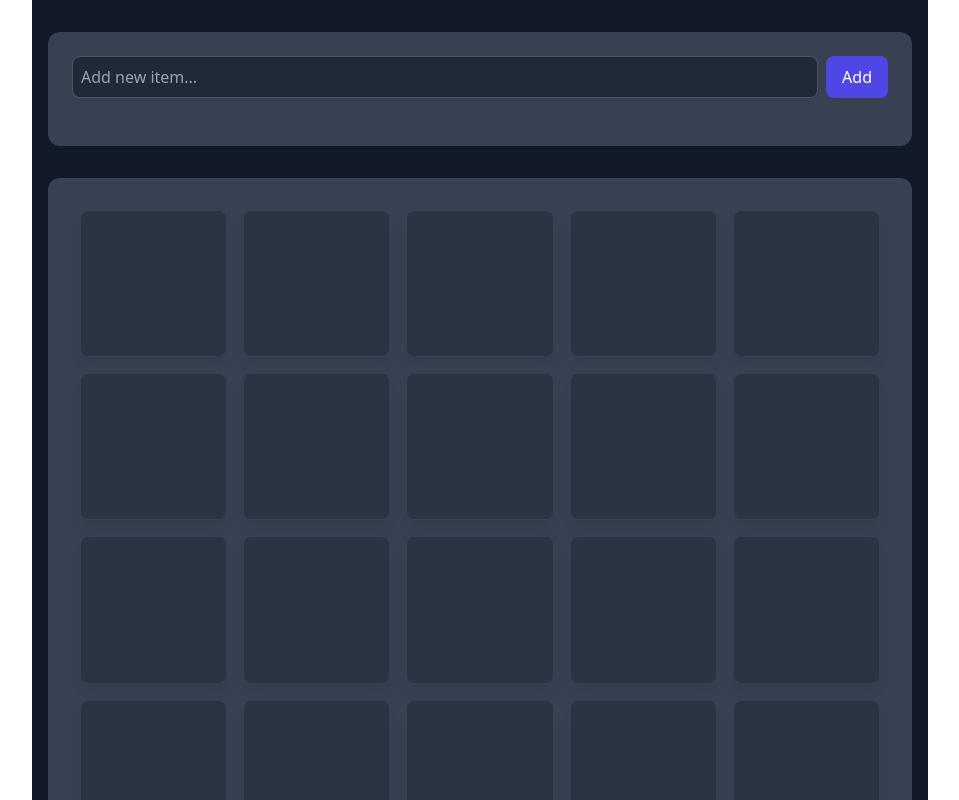
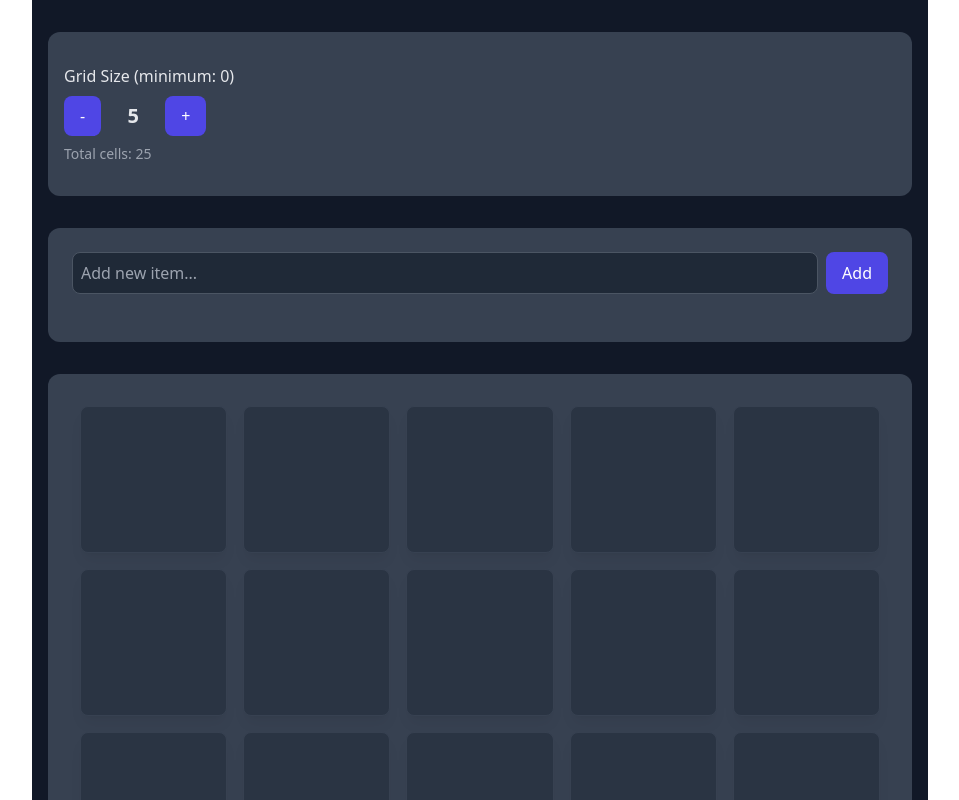
Before and after one commit to NyaStone/PredictionBingo, a React (Vite) app: page / in a window 1280 px wide. Shown: the top 800 px of the page, without its empty margins (160-1119 px from the left). Built offline with nearby package versions, Linux system fonts and the light colour scheme.

Commit message:
Added grid size selection

```diff
--- a/src/components/MainSection.tsx
+++ b/src/components/MainSection.tsx
@@ -1,9 +1,11 @@
 import Grid from "./Grid";
 import { ItemList } from "./ItemList";
+import { Settings } from "./Settings";
 
 function MainSection() {
     return (
-        <div className="w-full px-4 mx-auto md:max-w-2xl lg:max-w-3xl xl:max-w-4xl min-h-screen bg-gray-900 py-8">
+        <div className="w-full px-4 mx-auto md:max-w-2xl lg:max-w-3xl xl:max-w-4xl min-h-screen bg-gray-900 py-8 ">
+            <Settings/>
             <div className="flex flex-col">
                 <div className="order-2 md:order-1">
                     <ItemList/>
--- /dev/null
+++ b/src/components/Settings.tsx
@@ -0,0 +1,58 @@
+import { useContext } from "react";
+import { SizeContext } from "../contexts/SizeContext";
+import { ItemsContext } from "../contexts/ItemsContext";
+
+export function Settings() {
+    const [size, setSize] = useContext(SizeContext);
+    const [items, setItems] = useContext(ItemsContext);
+
+    const minSize = Math.ceil(Math.sqrt(items.length));
+
+    const handleDecrease = () => {
+        if (size > minSize) {
+            setSize(size - 1);
+        }
+    };
+
+    const handleIncrease = () => {
+        setSize(size + 1);
+    };
+
+    return (
+        <div className="w-full px-4 mx-auto md:max-w-2xl lg:max-w-3xl xl:max-w-4xl bg-gray-700 py-8 rounded-xl mb-8">
+            <div className="flex flex-col gap-4">
+                <div className="flex flex-col gap-2">
+                    <label className="text-gray-200">
+                        Grid Size (minimum: {minSize})
+                    </label>
+                    <div className="flex gap-2 items-center">
+                        <button
+                            onClick={handleDecrease}
+                            disabled={size <= minSize}
+                            className={`px-4 py-2 rounded-lg transition-colors
+                                    ${size <= minSize
+                                        ? 'bg-gray-600 cursor-not-allowed opacity-50'
+                                        : 'bg-indigo-600 hover:bg-indigo-700'}
+                                    text-white`}
+                        >
+                            -
+                        </button>
+                        <span className="text-gray-200 text-xl font-bold w-12 text-center">
+                            {size}
+                        </span>
+                        <button
+                            onClick={handleIncrease}
+                            className="bg-indigo-600 text-white px-4 py-2 rounded-lg
+                                     hover:bg-indigo-700 transition-colors"
+                        >
+                            +
+                        </button>
+                    </div>
+                    <p className="text-gray-400 text-sm">
+                        Total cells: {size * size}
+                    </p>
+                </div>
+            </div>
+        </div>
+    );
+}
--- a/src/contexts/GridContext.tsx
+++ b/src/contexts/GridContext.tsx
@@ -1,4 +1,4 @@
-import { createContext, ReactNode, useContext, useState } from "react";
+import { createContext, ReactNode, useContext, useState, useEffect } from "react";
 import { SizeContext } from "./SizeContext";
 
 type GridState = [GridContextType, React.Dispatch<React.SetStateAction<GridContextType>>]
@@ -7,14 +7,20 @@ export type GridContextType = boolean[][];
 
 export const GridContext = createContext<GridState>([[], () => {}] as GridState);
 
+function generateGrid(size: number): GridContextType {
+    return Array(size).fill(null)
+        .map(() => Array(size).fill(false));
+}
+
 export const GridContextProvider = ({children}: {children?: ReactNode}) => {
     const [size] = useContext(SizeContext);
-    const initialGrid = [];
-    for (let i = 0; i < size; i++)
-        initialGrid.push(Array(size).fill(false));
-    const gridState = useState<GridContextType>(initialGrid);
+    const [gridState, setGridState] = useState<GridContextType>(generateGrid(size));
 
-    return <GridContext.Provider value={gridState}>
+    useEffect(() => {
+        setGridState(generateGrid(size));
+    }, [size]);
+
+    return <GridContext.Provider value={[gridState, setGridState]}>
         {children}
     </GridContext.Provider>;
 }
--- a/src/contexts/ItemPlacementContext.tsx
+++ b/src/contexts/ItemPlacementContext.tsx
@@ -20,25 +20,35 @@ export function shufflePlacement(placement: number[][]): number[][] {
 }
 
 export const ItemPlacementContextProvider = ({ children }: { children: React.ReactNode }) => {
+    const [size] = useContext(SizeContext);
+
     function generateItemPlacement(size: number): number[][] {
+        const newPlacement: number[][] = Array(size).fill(null)
+            .map(() => Array(size).fill(0));
+
+        // Fill with sequential indices
         let index = 0;
-        const newPlacement: number[][] = [];
         for (let i = 0; i < size; i++) {
-            newPlacement.push([]);
             for (let j = 0; j < size; j++) {
-                newPlacement[i].push(index++);
+                newPlacement[i][j] = index++;
             }
         }
         return shufflePlacement(newPlacement);
     }
 
-    const [size] = useContext(SizeContext);
-    const [itemPlacement, setItemPlacement] = useState<ItemPlacementState>(generateItemPlacement(size));
+    const [itemPlacement, setItemPlacement] = useState<ItemPlacementState>(
+        () => generateItemPlacement(size)
+    );
 
     useEffect(() => {
-        setItemPlacement(generateItemPlacement(size));
+        const newPlacement = generateItemPlacement(size);
+        setItemPlacement(newPlacement);
     }, [size]);
 
+    // Add safety check
+    if (!itemPlacement || itemPlacement.length !== size) {
+        return null; // or a loading state
+    }
 
     return (
         <ItemPlacementContext.Provider value={[itemPlacement, setItemPlacement]}>
```
